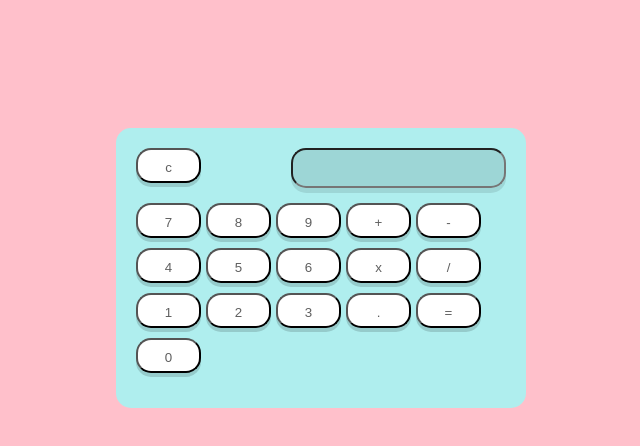
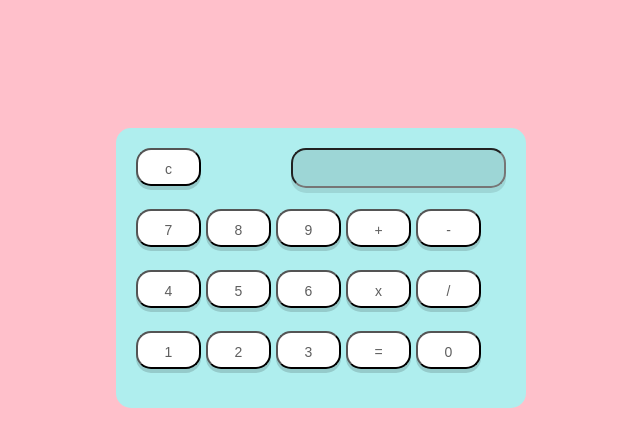
Before and after one commit to KarinaSakuta/My_calculator, a plain HTML site: page index.html in a window 1280 px wide. Shown: the whole page, without its empty margins (319-959 px from the left). Drawn offline with Linux system fonts and the light colour scheme.

Commit message:
fix: styles

```diff
--- a/index.html
+++ b/index.html
@@ -29,7 +29,7 @@
 				<input type="button" class="values" name="one" value="1" id="one">
 				<input type="button" class="values" name="two" value="2" id="two">
 				<input type="button" class="values" name="three" value="3" id="three">
-				<input type="button" class="values" name="drop"  value="." id="drop">
+				<!-- <input type="button" class="values" name="drop"  value="." id="drop"> -->
 				<input type="button" class="values" name="doit" value="=" id="doit">
 				<input type="button" class="values" name="zero" value="0" id="zero">
 			</div>
--- a/index.js
+++ b/index.js
@@ -51,13 +51,13 @@ zero.onclick = function() {
 };
 
 doit.onclick = function() {
-	calc.input.value = eval(calc.input.value)
+	calc.input.value = Math.round(eval(calc.input.value))
 };
 
 div.onclick = function() {
 	calc.input.value += '/'
 };
 
-drop.onclick = function() {
-	calc.input.value += '.'
-};
+// drop.onclick = function() {
+// 	calc.input.value += '.'
+// };
--- a/style.css
+++ b/style.css
@@ -40,11 +40,12 @@ input {
 
 .values {
 	width: 65px;
-	height: 35px;
+	height: 38px;
 	color: #5f5f5f;
+	font-size: 14px;
 	text-align: center;
-	line-height: 34px;
-	margin: 0 5px 10px 0;
+	line-height: 36px;
+	margin: 0 5px 23px 0;
 	float: left;
 	cursor: pointer;
 	background: white;
```
